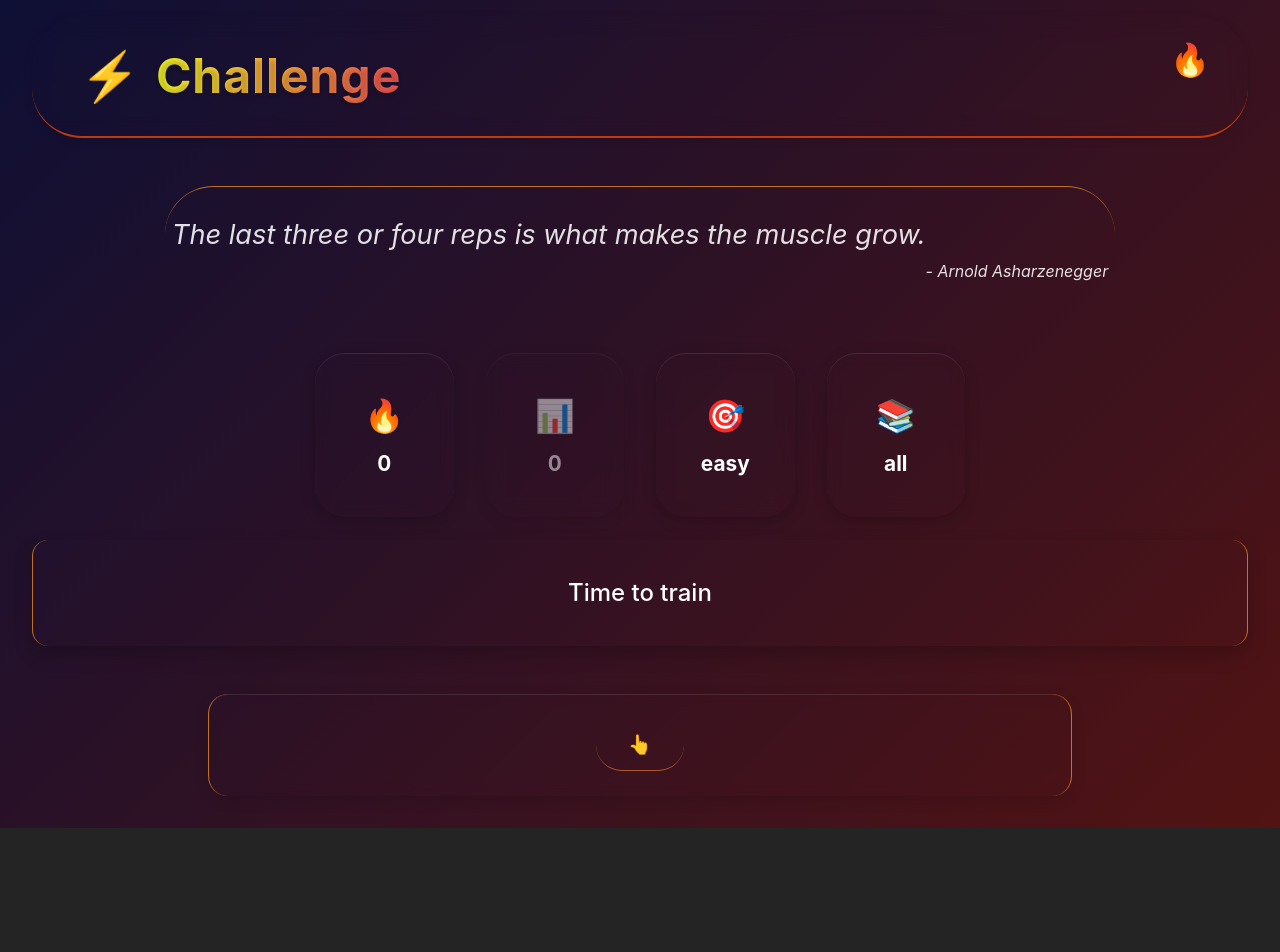
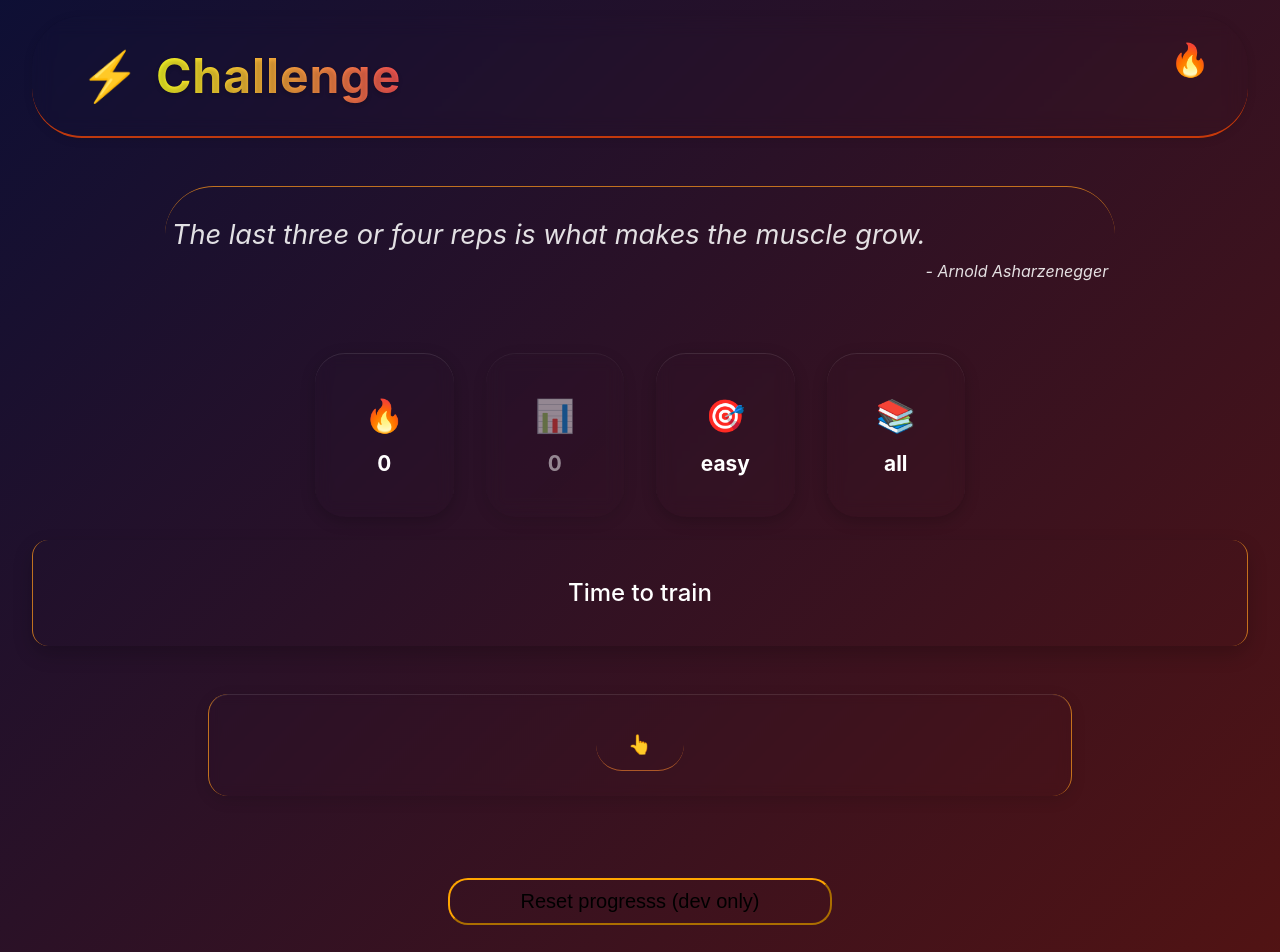
Before and after one commit to robertoandino/challenge-me, a React (Vite) app: page / in a window 1280 px wide. Shown: the top 952 px of the page. Before the commit the page ends 828 px from the top, so only its background shows below. Built offline with nearby package versions, Linux system fonts and the light colour scheme.

Commit message:
Updating Home component

```diff
--- a/src/pages/Home/Home.tsx
+++ b/src/pages/Home/Home.tsx
@@ -260,6 +260,19 @@ function Home() {
                 )}
             </div>
 
+            {showLogModal && (
+                <TrainingLogModal
+                    challengeTitle={currentChallenge}
+                    onClose={() => setShowLogModal(false)}
+                    onSave={handleSaveLog}
+                />
+            )}
+
+            {import.meta.env.DEV && (
+                <button onClick={clearChallengeData} className="reset-button">
+                    Reset progresss (dev only)
+                </button>
+            )}
         </main>
     )
 }
```
